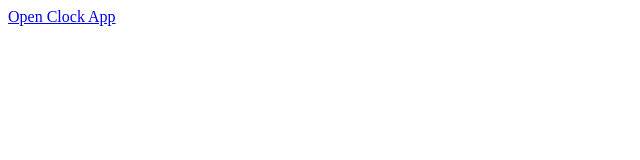
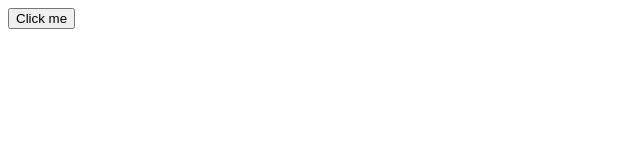
Before and after one commit to dismal002/echoshowtesting, a plain HTML site: page index.html in a window 1280 px wide. Shown: the whole page, without its empty margins (0-640 px from the left). Drawn offline with Linux system fonts and the light colour scheme.

Commit message:
Update index.html

```diff
--- a/index.html
+++ b/index.html
@@ -1,3 +1,14 @@
-<a href="intent://#Intent;component=com.android.deskclock/com.android.deskclock.DeskClock;end">
-  Open Clock App
-</a>
+<!DOCTYPE html>
+<html>
+<body>
+<button onclick="myFunction()">Click me</button>
+
+<script>
+function myFunction() {
+  window.location.href = "intent:#Intent;component=com.android.deskclock/.DeskClock;end";
+
+}
+</script>
+
+</body>
+</html>
```
